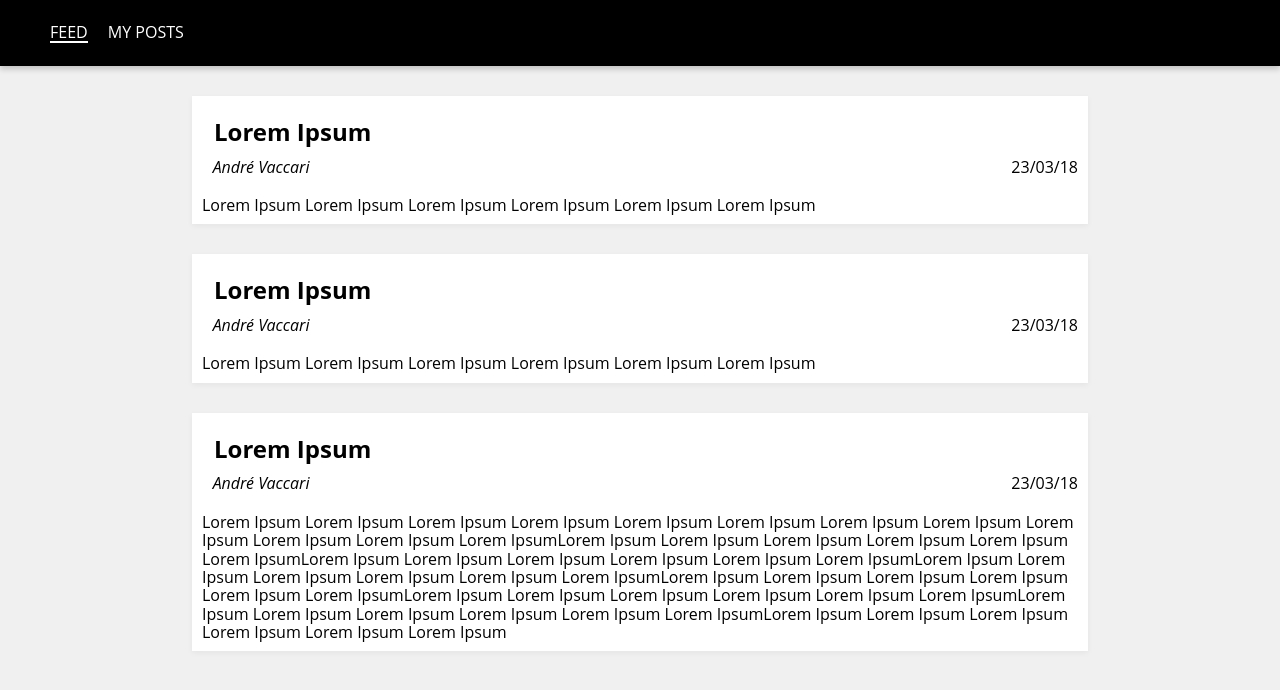
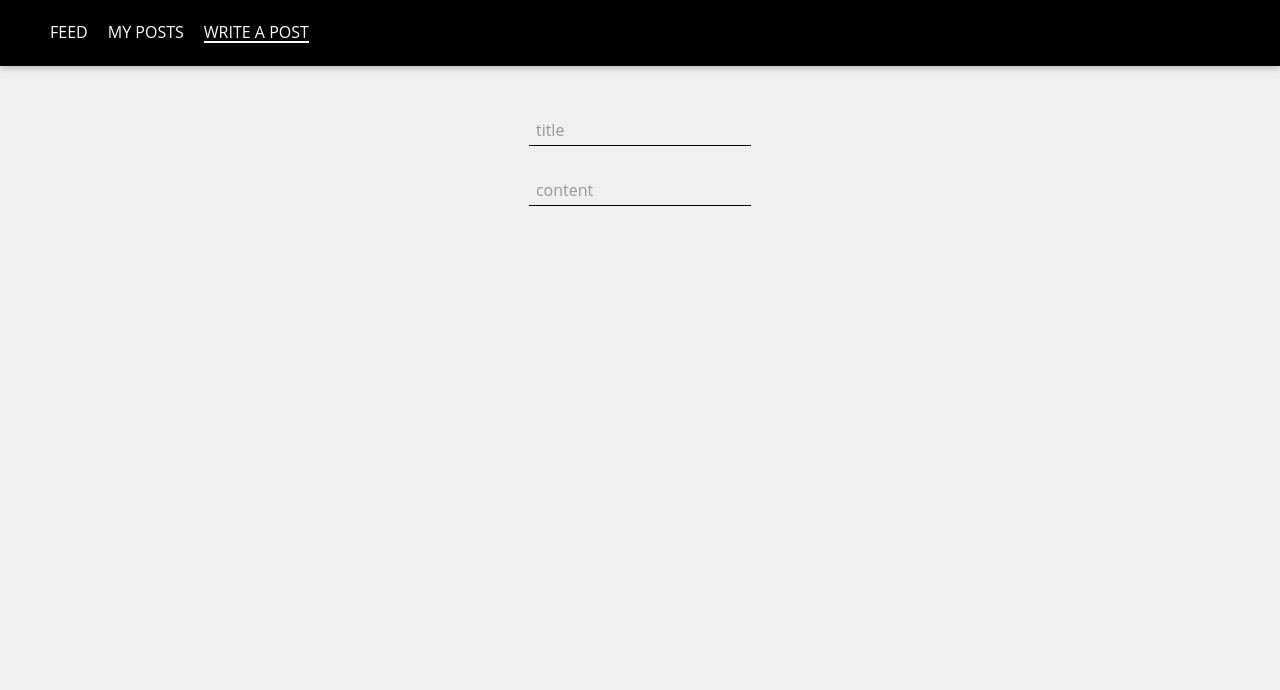
Before and after one commit to andretv/blog-react-web, a React app: page /new-post in a window 1280 px wide. Before the commit this address led to /. Built offline with nearby package versions, Linux system fonts and the light colour scheme.

Commit message:
Work in progress.

```diff
--- a/package.json
+++ b/package.json
@@ -18,6 +18,7 @@
   },
   "homepage": "https://github.com/andretv/blog-react-web#readme",
   "dependencies": {
+    "axios": "^0.18.0",
     "react": "^16.2.0",
     "react-dom": "^16.2.0",
     "react-redux": "^5.0.7",
--- a/src/components/post/post.scss
+++ b/src/components/post/post.scss
@@ -7,6 +7,7 @@
     padding: 10px;
     display: flex;
     flex-direction: row;
+    border-bottom: 1px solid rgba(0, 0, 0, .2);
   }
   &-info {
     display: flex;
@@ -31,5 +32,6 @@
   }
   &-content {
     padding: 10px;
+    text-align: justify;
   }
 }
--- /dev/null
+++ b/src/components/text-field/index.js
@@ -0,0 +1,3 @@
+import TextField from './text-field'
+
+export default TextField
--- /dev/null
+++ b/src/components/text-field/text-field.js
@@ -0,0 +1,91 @@
+import React, { Component } from 'react'
+import PropTypes from 'prop-types'
+
+import './text-field.scss'
+
+class TextField extends Component {
+
+  static propTypes = {
+    name: PropTypes.string.isRequired,
+    value: PropTypes.string.isRequired,
+    onChange: PropTypes.func.isRequired,
+    onFocus: PropTypes.func,
+    onBlur: PropTypes.func,
+    label: PropTypes.string,
+    password: PropTypes.bool,
+  }
+
+  constructor(props) {
+    super(props)
+  }
+
+  handleFocus = () => {
+    if (!/active/.test(this.refs['label'].className)) {
+      this.refs['label'].className = this.refs['label'].className + ' active'
+    }
+
+    if (this.props.onFocus) {
+      this.props.onFocus()
+    }
+  }
+
+  handleBlur = () => {
+    if (
+      this.props.value.length === 0 &&
+      /active/.test(this.refs['label'].className)
+    ) {
+      this.refs['label'].className = this.refs['label'].className.replace(/\sactive/, '')
+    }
+
+    if (this.props.onBlur) {
+      this.props.onBlur()
+    }
+  }
+
+  render() {
+    const {
+      name,
+      value,
+      label,
+      password,
+    } = this.props
+
+    const {
+      onChange,
+    } = this.props
+
+    console.log(
+      this.refs['label']
+        ? this.refs['label'].className
+        : ''
+    )
+
+    return (
+      <div className='text-field-wrapper'>
+        <label
+          className='text-field-label'
+          ref='label'
+          htmlFor={name}
+        >
+          {label}
+        </label>
+        <input
+          className='text-field-input'
+          ref='input'
+          type={
+            password
+              ? 'password'
+              : 'text'
+          }
+          name={name}
+          value={value}
+          onChange={onChange}
+          onFocus={this.handleFocus}
+          onBlur={this.handleBlur}
+        />
+      </div>
+    )
+  }
+}
+
+export default TextField
--- /dev/null
+++ b/src/components/text-field/text-field.scss
@@ -0,0 +1,30 @@
+.text-field {
+  &-wrapper {
+    margin-bottom: 10px;
+    display: flex;
+    flex-direction: column;
+    justify-content: flex-end;
+    position: relative;
+    height: 50px;
+    width: fit-content;
+    font-size: 16px;
+  }
+  &-label {
+    transition: all 0.2s ease-in-out;
+    position: absolute;
+    left: 7px;
+    bottom: 7px;
+    z-index: -1;
+    color: rgb(150, 150, 150);
+    &.active {
+      bottom: 30px;
+      color: rgb(0, 0, 0);
+    }
+  }
+  &-input {
+    padding: 7px;
+    background-color: transparent;
+    border: 0;
+    border-bottom: 1px solid rgb(0, 0, 0);
+  }
+}
--- /dev/null
+++ b/src/containers/my-posts/index.js
@@ -0,0 +1,3 @@
+import MyPosts from './my-posts'
+
+export default MyPosts
--- /dev/null
+++ b/src/containers/my-posts/my-posts.js
@@ -0,0 +1,19 @@
+import React, { Component } from 'react'
+
+import './my-posts.scss'
+
+class MyPosts extends Component {
+  constructor(props) {
+    super(props)
+  }
+
+  render() {
+    return (
+      <div>
+        My Posts
+      </div>
+    )
+  }
+}
+
+export default MyPosts
--- /dev/null
+++ b/src/containers/new-post/index.js
@@ -0,0 +1,3 @@
+import NewPost from './new-post'
+
+export default NewPost
--- /dev/null
+++ b/src/containers/new-post/new-post.js
@@ -0,0 +1,45 @@
+import React, { Component } from 'react'
+
+import './new-post.scss'
+
+// components
+import TextField from 'components/text-field'
+
+class NewPost extends Component {
+  constructor(props) {
+    super(props)
+
+    this.state = {
+      title: '',
+      content: '',
+    }
+  }
+
+  handleInputChange = e => {
+    const { name, value } = e.target
+    this.setState({ [name]: value })
+  }
+
+  render() {
+    const { title, content } = this.state
+
+    return (
+      <div className='new-post'>
+        <TextField
+          name='title'
+          label='title'
+          value={title}
+          onChange={this.handleInputChange}
+        />
+        <TextField
+          name='content'
+          label='content'
+          value={content}
+          onChange={this.handleInputChange}
+        />
+      </div>
+    )
+  }
+}
+
+export default NewPost
--- /dev/null
+++ b/src/containers/new-post/new-post.scss
@@ -0,0 +1,3 @@
+.new-post {
+  margin-top: 30px;
+}
--- a/src/containers/root/root.js
+++ b/src/containers/root/root.js
@@ -13,6 +13,8 @@ const store = configureStore(initialState)
 // containers
 import Wrapper from 'containers/wrapper'
 import Feed from 'containers/feed'
+import MyPosts from 'containers/my-posts'
+import NewPost from 'containers/new-post'
 
 const Root = () =>
   <Provider store={store}>
@@ -20,7 +22,8 @@ const Root = () =>
       <Wrapper>
         <Switch>
           <Route exact path='/' component={Feed} />
-          <Route exact path='/my-posts' component={Feed} />
+          <Route exact path='/my-posts' component={MyPosts} />
+          <Route exact path='/new-post' component={NewPost} />
           <Redirect to='/' />
         </Switch>
       </Wrapper>
--- a/src/containers/wrapper/wrapper.js
+++ b/src/containers/wrapper/wrapper.js
@@ -10,6 +10,7 @@ const Wrapper = ({ children }) =>
     <Navbar>
       <NavbarItem exact label='feed' to='/' />
       <NavbarItem label='my posts' to='/my-posts' />
+      <NavbarItem label='write a post' to='/new-post' />
     </Navbar>
     <main className='main-content'>
       {children}
--- a/src/index.scss
+++ b/src/index.scss
@@ -14,6 +14,7 @@
   list-style: none;
   box-sizing: border-box;
   font-family: 'Open Sans', sans-serif;
+  outline: none;
 }
 
 html {
```
Also changed, not shown: src/utils/Api.js (added, +25 -0 lines), src/containers/my-posts/my-posts.scss (added), 1 other file.
